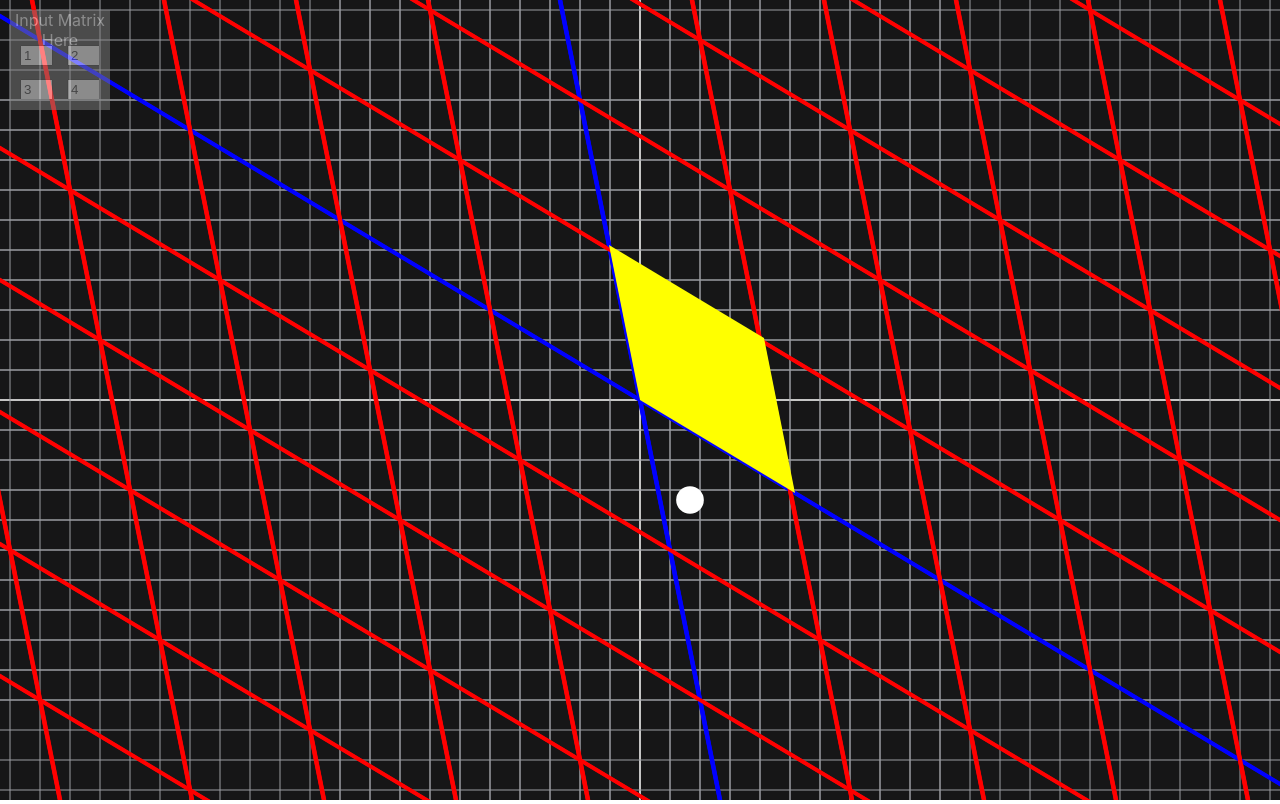
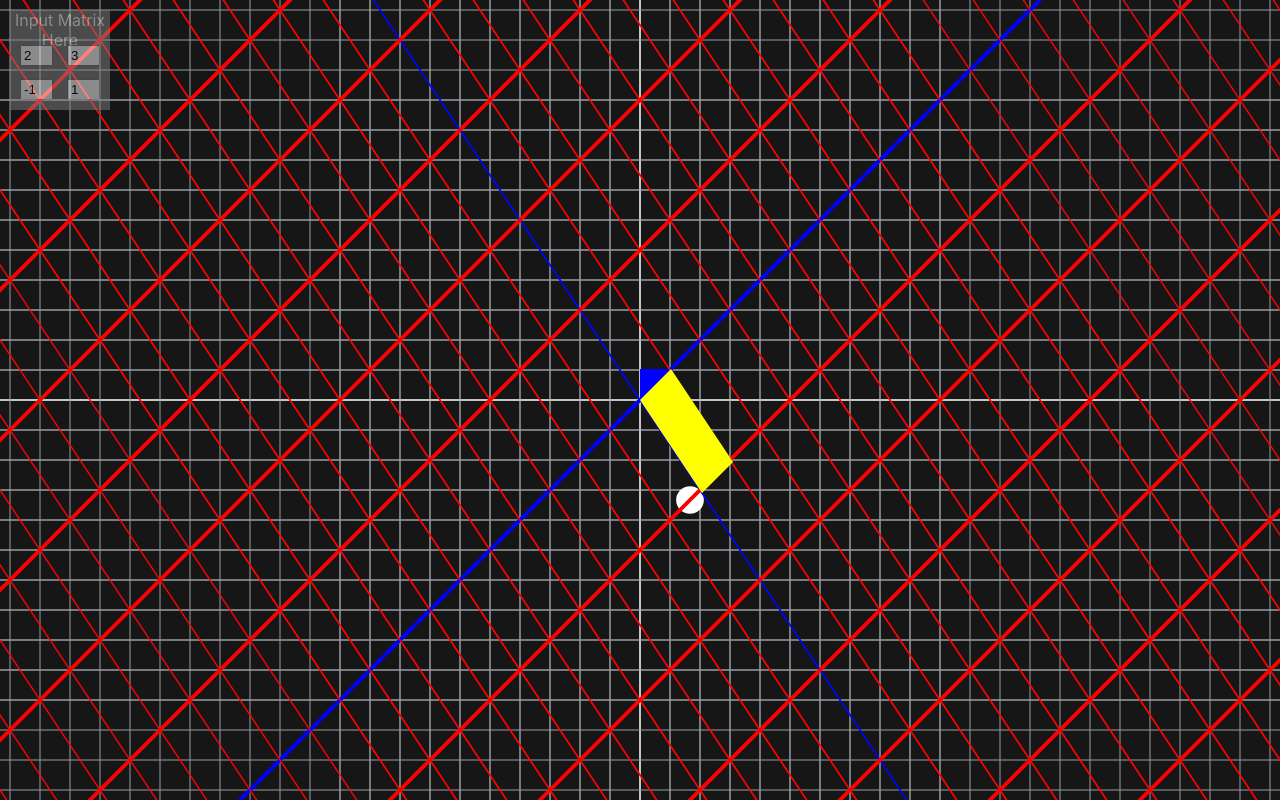
Before and after one commit to SimpsonThomas/maths-web, a React (Create React App) app: page / in a window 1280 px wide. Built offline with nearby package versions, Linux system fonts and the light colour scheme.

Commit message:
Creating a state with hooks

```diff
--- a/src/Components/canvas.js
+++ b/src/Components/canvas.js
@@ -1,4 +1,4 @@
-import React, { useEffect, useRef } from "react";
+import React, { useEffect, useRef, useState } from "react";
 import './canvas.css'
 
 const Canvas = props => {
@@ -6,6 +6,12 @@ const Canvas = props => {
     this.state = {
         test: 'test'
     }*/
+
+    // creating matrix state items - poor code (should be more compact)
+    const [matrix1, setMatrix1] = useState(2)
+    const [matrix2, setMatrix2] = useState(3)
+    const [matrix3, setMatrix3] = useState(-1)
+    const [matrix4, setMatrix4] = useState(1)
 
     const gridProps = {
         size : 30,
@@ -60,9 +66,9 @@ const Canvas = props => {
         //let gridSize = gridProps.size
         let width = ctx.canvas.width
         let height = ctx.canvas.height
-
+        //console.log(matrix1)
         //ctx.setTransform(0.1,2,1,0.5,width/2,height/2)
-        ctx.setTransform(-1,-5,-5,-3,width/2,height/2)
+        ctx.setTransform(matrix1,matrix2,matrix3,matrix4,width/2,height/2)
         grid(ctx,'red', 'blue')
         detShape(ctx, 'yellow')
         ctx.setTransform(1,0,0,1,width/2,height/2)
@@ -72,7 +78,6 @@ const Canvas = props => {
 
         const canvas = canvasRef.current
         const context = canvas.getContext('2d')
-
 
         canvas.style.width ='100%';
         canvas.style.height='100%';
@@ -103,16 +108,16 @@ const Canvas = props => {
         return () => {
             window.cancelAnimationFrame(animationFrameId)
         }
-        // eslint-disable-next-line react-hooks/exhaustive-deps
-    }, [])
+        //eslint-disable-next-line react-hooks/exhaustive-deps
+    })
 
     const html = <>
         <div class='matrixBox'>
             <p class='matrixTitle'>Input Matrix Here</p>
-            <input class='matrixInput1' placeholder='1'/>
-            <input class='matrixInput2' placeholder='2'/>
-            <input class='matrixInput3' placeholder='3'/>
-            <input class='matrixInput4' placeholder='4'/>
+            <input className='matrixInput1' value={matrix1} onChange={e => setMatrix1(e.target.value)}/>
+            <input className='matrixInput2' value={matrix2} onChange={e => setMatrix2(e.target.value)}/>
+            <input className='matrixInput3' value={matrix3} onChange={e => setMatrix3(e.target.value)}/>
+            <input className='matrixInput4' value={matrix4} onChange={e => setMatrix4(e.target.value)}/>
         </div>
         <canvas ref={canvasRef} {...props}/>
     </>
```
